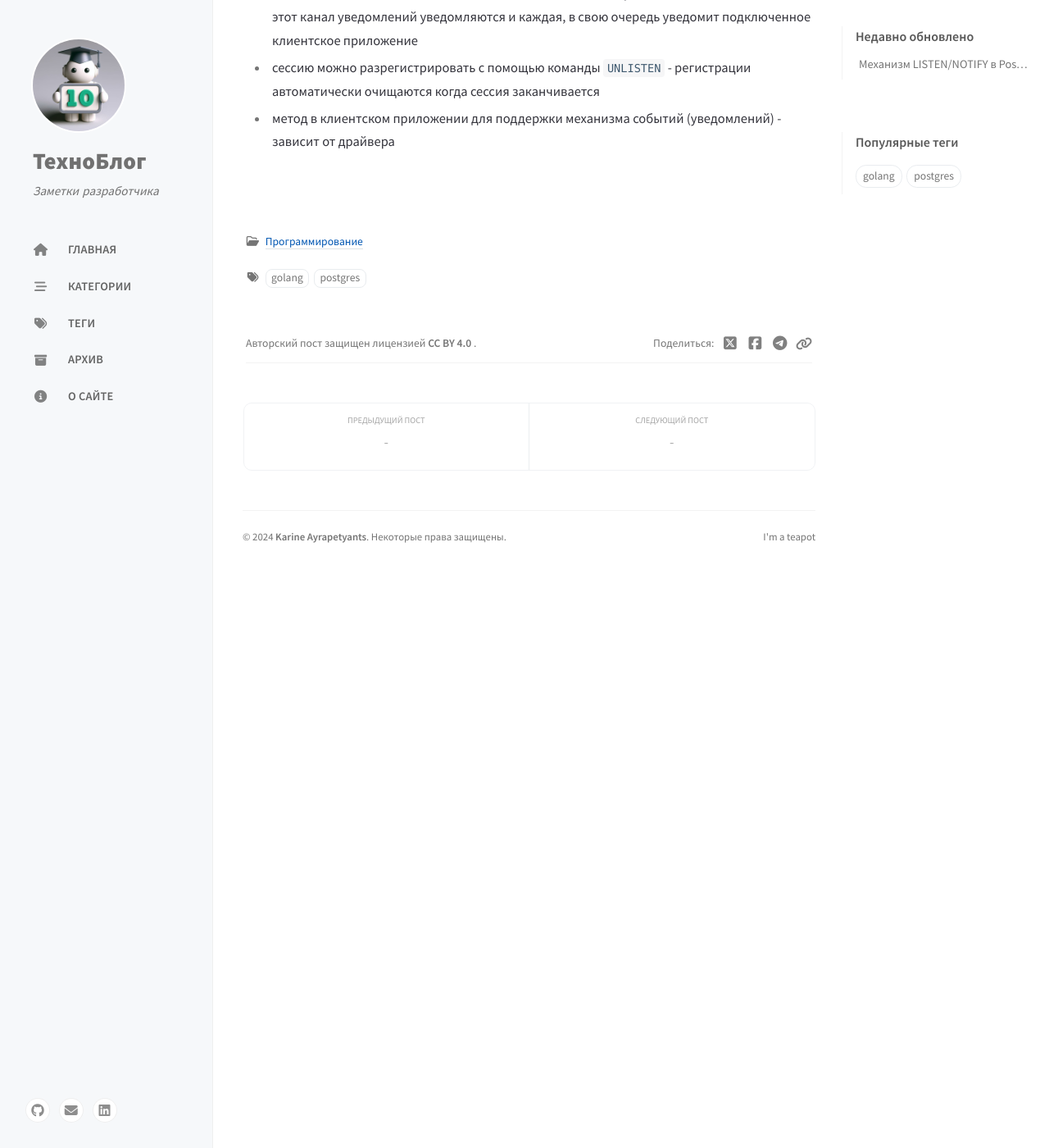
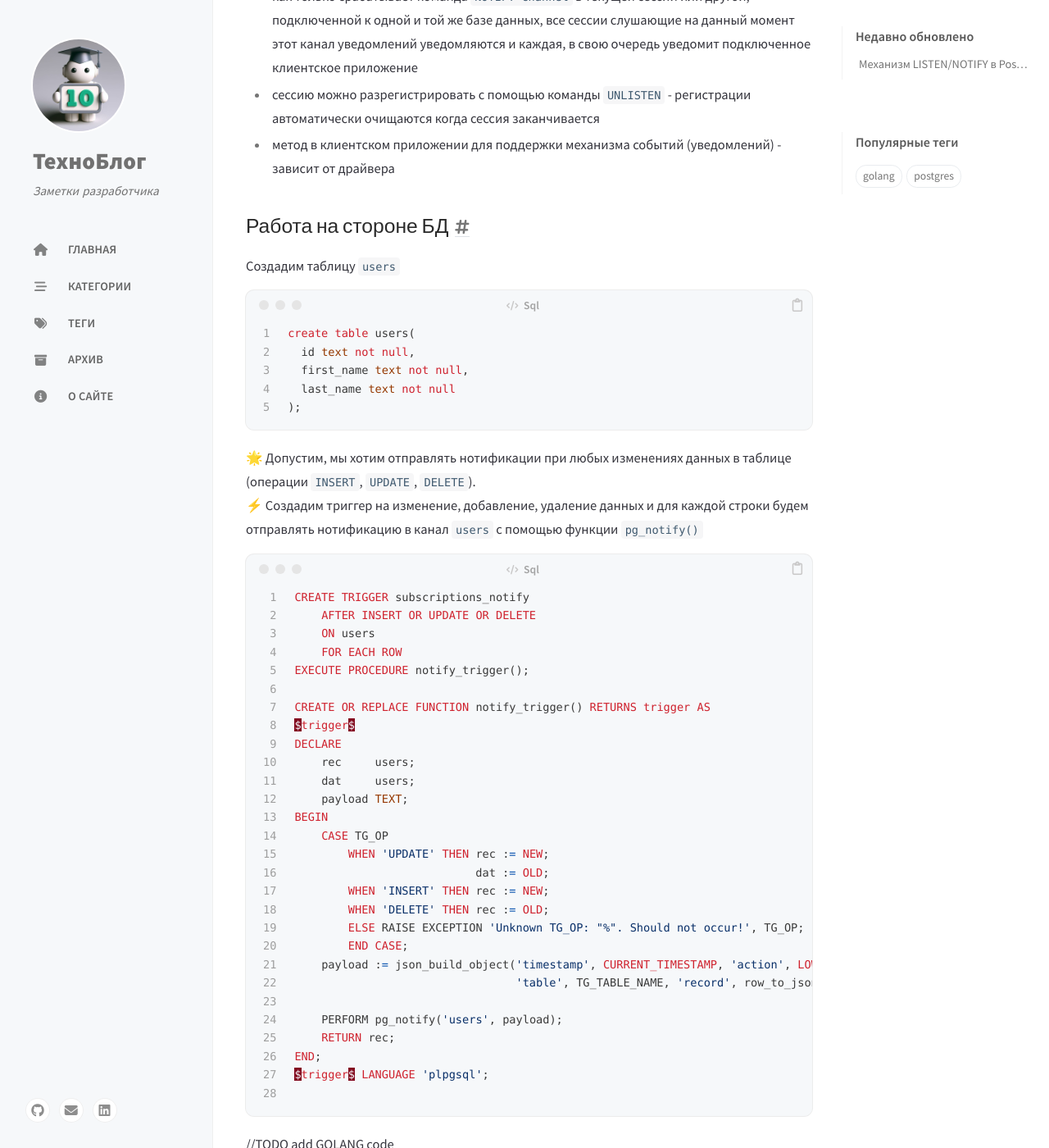
Before and after one commit to KarineAyrs/KarineAyrs.github.io, a Jekyll site: the page built from _posts/2024-02-13-listen-notify.md, in a window 1280 px wide and 1400 px high, scrolled down 2089 px. Shown: the whole window at 82% size. Built offline with Jekyll 4.4.1, drawn with Linux system fonts in a browser that asks for light colours; cached includes are drawn as plain includes; comment, search, counter and statistics services are not loaded; before the commit the page ends 2791 px from its top, so only the background shows below that; some of the changed text lies outside the part shown.

Commit message:
l/n work in sql

````diff
--- a/_posts/2024-02-13-listen-notify.md
+++ b/_posts/2024-02-13-listen-notify.md
@@ -15,6 +15,7 @@ image: assets/img/pg-go-handshake.png
 #### Содержание
 - [NOTIFY](#notify)
 - [LISTEN](#listen)
+- [LISTEN/NOTIFY  на стороне БД](#работа-на-стороне-бд)
 
 ## NOTIFY
 
@@ -42,3 +43,49 @@ image: assets/img/pg-go-handshake.png
 - как только срабатывает команда `NOTIFY channel` в текущей сессии или другой, подключенной к одной и той же базе данных, все сессии слушающие на данный момент этот канал уведомлений уведомляются и каждая, в свою очередь уведомит подключенное клиентское приложение
 - сессию можно разрегистрировать с помощью команды `UNLISTEN` - регистрации автоматически очищаются когда сессия заканчивается
 - метод в клиентском приложении для поддержки механизма событий (уведомлений) - зависит от драйвера
+
+## Работа на стороне БД
+Создадим таблицу `users`
+
+```sql
+create table users(
+  id text not null,
+  first_name text not null,
+  last_name text not null
+);
+```
+🌟 Допустим, мы хотим отправлять нотификации при любых изменениях данных в таблице (операции `INSERT`, `UPDATE`, `DELETE`). <br>
+⚡ Создадим триггер на изменение, добавление, удаление данных и для каждой строки будем отправлять нотификацию в
+канал `users` c помощью функции `pg_notify()`
+```sql
+CREATE TRIGGER subscriptions_notify
+    AFTER INSERT OR UPDATE OR DELETE
+    ON users
+    FOR EACH ROW
+EXECUTE PROCEDURE notify_trigger();
+
+CREATE OR REPLACE FUNCTION notify_trigger() RETURNS trigger AS
+$trigger$
+DECLARE
+    rec     users;
+    dat     users;
+    payload TEXT;
+BEGIN
+    CASE TG_OP
+        WHEN 'UPDATE' THEN rec := NEW;
+                           dat := OLD;
+        WHEN 'INSERT' THEN rec := NEW;
+        WHEN 'DELETE' THEN rec := OLD;
+        ELSE RAISE EXCEPTION 'Unknown TG_OP: "%". Should not occur!', TG_OP;
+        END CASE;
+    payload := json_build_object('timestamp', CURRENT_TIMESTAMP, 'action', LOWER(TG_OP), 'db_schema', TG_TABLE_SCHEMA,
+                                 'table', TG_TABLE_NAME, 'record', row_to_json(rec), 'old', row_to_json(dat));
+
+    PERFORM pg_notify('users', payload);
+    RETURN rec;
+END;
+$trigger$ LANGUAGE 'plpgsql';
+
+```
+
+//TODO add GOLANG code
````
